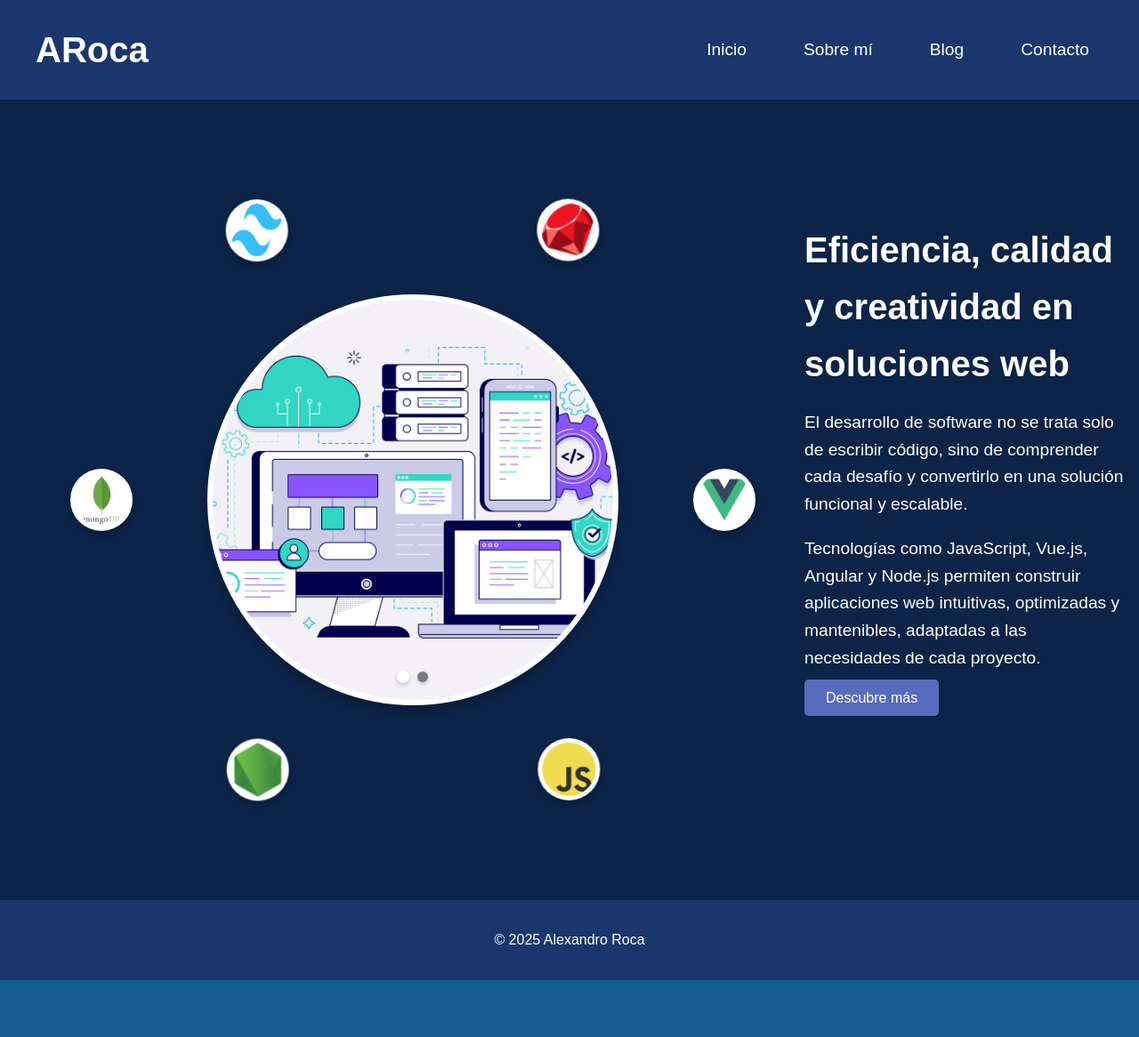
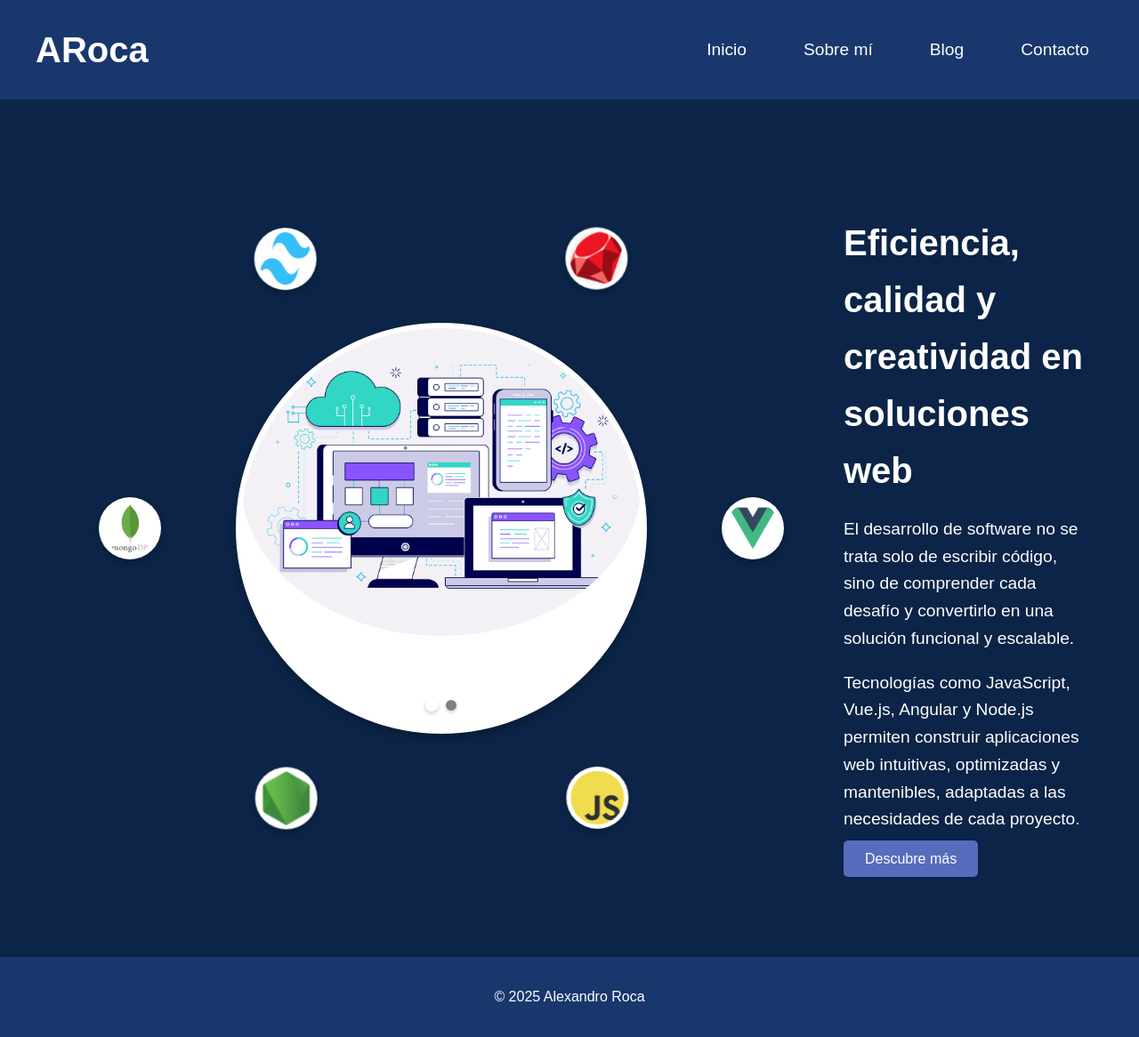
Before and after one commit to alexrok21/alexrok21.github.io, a Jekyll site: the page built from index.markdown, in a window 1280 px wide. Shown: the whole page at 89% size. Built offline with Jekyll 4.4.1, drawn with Linux system fonts in a browser that asks for light colours; before the commit the page ends 1102 px from its top, so only the background shows below that.

Commit message:
modificaciones en media query

```diff
--- a/_includes/header.html
+++ b/_includes/header.html
@@ -6,6 +6,12 @@
         <span class="logo-text">ARoca</span><span class="cursor">_</span>
       </a>
     </div>
+
+    <!-- Botón de hamburguesa para móviles -->
+    <button class="hamburger" aria-label="Menú">
+      <i class="fas fa-bars"></i>
+    </button>
+
     <!-- Menú de navegación -->
     <nav class="nav-menu">
       {% for item in site.nav %}
--- a/assets/css/header.css
+++ b/assets/css/header.css
@@ -157,3 +157,52 @@
    animation: blink 1s infinite;
    /* Aplica la animación de parpadeo */
 }
+
+/* Botón de hamburguesa */
+.hamburger {
+   display: none;
+   /* Oculto por defecto */
+   font-size: 1.5rem;
+   color: #fff;
+   background: none;
+   border: none;
+   cursor: pointer;
+   padding: 0.5rem;
+   transition: color 0.3s ease;
+}
+
+.hamburger:hover {
+   color: var(--color-accent);
+}
+
+/* Media query para móviles */
+@media (max-width: 768px) {
+   .hamburger {
+      display: block;
+   }
+
+   .nav-menu {
+      visibility: hidden;
+      opacity: 0;
+      max-height: 0;
+      flex-direction: column;
+      gap: 1rem;
+      background: var(--color-secondary);
+      position: fixed;
+      top: 80px;
+      left: 0;
+      right: 0;
+      padding: 1rem;
+      z-index: 1000;
+      box-shadow: 0 4px 8px rgba(0, 0, 0, 0.2);
+      overflow: hidden;
+      transition: max-height 0.3s ease, opacity 0.3s ease, visibility 0.3s;
+      width: 100%;
+   }
+
+   .nav-menu.active {
+      visibility: visible;
+      opacity: 1;
+      max-height: 100vh;
+   }
+}
--- a/assets/css/home.css
+++ b/assets/css/home.css
@@ -1,8 +1,10 @@
 /* Contenedor principal */
 .landing-page {
 	display: flex;
+	flex-direction: column;
 	justify-content: center;
 	align-items: center;
+	padding: 2rem;
 	height: 100vh;
 	background: var(--color-primary);
 	position: relative;
@@ -13,17 +15,31 @@
 	width: 100%;
 }
 
-/* Contenedor de las dos secciones */
 .split-container {
-	display: grid;
-	grid-template-columns: 1fr 1fr;
-	/* Divide la pantalla en dos columnas iguales */
+	display: flex;
+	gap: 2rem;
+	/* Espacio entre las secciones */
 	width: 90%;
-	/* Ajusta el ancho total */
+	/* Ancho total */
 	max-width: 1200px;
 	/* Límite máximo para pantallas grandes */
-	gap: 20px;
-	/* Espacio entre las columnas */
+	margin: 0 auto;
+	/* Centrado horizontal */
+}
+
+/* Sección Izquierda: Orbitales */
+.orbit-section {
+	flex: 1;
+	/* Ocupa el espacio disponible */
+	position: relative;
+	text-align: center;
+	/* Centrar elementos internos */
+}
+
+.orbit-container {
+	position: relative;
+	margin: 0 auto;
+	/* Centrar el contenedor */
 }
 
 /* Contenedor de la imagen principal */
@@ -52,8 +68,9 @@
 
 /* Imágenes dentro del contenedor */
 .profile-image {
+	max-width: 100%;
 	width: 100%;
-	height: 100%;
+	height: auto;
 	object-fit: cover;
 	border-radius: 50%;
 	position: absolute;
@@ -372,53 +389,39 @@
 
 /* Sección Derecha: Texto Descriptivo */
 .text-section {
+	flex: 1;
+	/* Ocupa el espacio disponible */
 	display: flex;
 	flex-direction: column;
 	justify-content: flex-start;
-	/* Alinea el contenido hacia arriba */
 	align-items: flex-start;
-	/* Alinea el contenido a la izquierda */
 	color: #fff;
 	text-align: left;
 	position: relative;
-	width: 120%;
-	/* Aumenta el ancho en un 20% */
-	margin-top: 40px;
-	/* Margen superior para separar del borde */
 	padding: 20px;
-	/* Espaciado interno */
 	box-sizing: border-box;
-	/* Incluye el padding en el cálculo del ancho */
 }
 
 .text-section h1 {
 	font-size: 2.5rem;
 	margin-bottom: 1rem;
 	opacity: 0;
-	/* Inicialmente oculto */
 	transform: translateY(20px);
-	/* Posición inicial fuera de vista */
 	transition: opacity 0.5s ease, transform 0.5s ease;
-	/* Animación de entrada */
 }
 
 .text-section p {
 	font-size: 1.2rem;
 	margin-bottom: 1rem;
 	opacity: 0;
-	/* Inicialmente oculto */
 	transform: translateY(20px);
-	/* Posición inicial fuera de vista */
 	transition: opacity 0.5s ease, transform 0.5s ease;
-	/* Animación de entrada */
 }
 
 /* Botón de acción */
 .text-section .button {
 	background: var(--color-accent);
-	/* Color de fondo del botón */
 	color: var(--color-light);
-	/* Mejor contraste con un color más claro */
 	border: none;
 	padding: 0.75rem 1.5rem;
 	border-radius: 5px;
@@ -426,19 +429,14 @@
 	font-size: 1rem;
 	text-decoration: none;
 	opacity: 0;
-	/* Inicialmente oculto */
 	transform: translateY(20px);
-	/* Posición inicial fuera de vista */
 	transition: opacity 0.5s ease, transform 0.5s ease;
-	/* Animación de entrada */
 }
 
 /* Hover */
 .text-section .button:hover {
 	background: var(--color-secondary);
-	/* Color secundario en hover */
 	color: var(--color-light);
-	/* Asegurar contraste */
 }
 
 /* Contenedor común para los bloques de texto */
@@ -489,23 +487,72 @@
 	/* Mover hacia la posición final */
 }
 
+/* Media query para móviles */
 @media (max-width: 768px) {
-
-	/* Cambiar a una sola columna en pantallas pequeñas */
 	.split-container {
-		grid-template-columns: 1fr;
-		/* Una sola columna */
+		flex-direction: column;
+		/* Apilar las secciones verticalmente */
+		gap: 1rem;
+		/* Reducir el espacio entre las secciones */
 	}
 
-	/* Reducir el tamaño del contenedor de la órbita */
-	.orbit-container {
-		width: 600px;
-		height: 600px;
+	.orbit-section {
+		width: 100%;
+		/* Ocupar todo el ancho */
+		text-align: center;
+		/* Centrar los elementos */
 	}
 
-	/* Centrar el texto */
+	.orbit-container {
+		transform: scale(0.8);
+		/* Reducir el tamaño del contenedor orbital */
+		margin: 0 auto;
+		/* Centrar el contenedor */
+	}
+
 	.text-section {
-		align-items: center;
+		width: 100%;
+		/* Ocupar todo el ancho */
 		text-align: center;
+		/* Centrar el texto */
+		padding: 1rem;
+		/* Reducir el padding */
+	}
+
+	.text-content h1 {
+		font-size: 1.8rem;
+		/* Tamaño de fuente más pequeño para móviles */
+	}
+
+	.text-content p {
+		font-size: 1rem;
+		/* Tamaño de fuente reducido */
+	}
+
+	.text-section .button {
+		font-size: 0.9rem;
+		/* Botón más pequeño */
+		padding: 0.5rem 1rem;
+		/* Reducir el padding del botón */
+	}
+
+	/* Tooltips responsivos */
+	.tooltip-container {
+		width: 90%;
+		/* Ancho reducido para móviles */
+		margin: 0 auto;
+		/* Centrar el tooltip */
+	}
+
+	.tooltip-body {
+		flex-direction: column;
+		/* Cambiar disposición a columna */
+		gap: 1rem;
+		/* Espacio entre elementos */
+	}
+
+	.sidebar {
+		display: none;
+		/* Ocultar sidebar en móviles */
 	}
 }
--- a/assets/css/main.css
+++ b/assets/css/main.css
@@ -11,6 +11,7 @@
    display: flex;
    flex-direction: column;
    min-height: 100vh;
+   overflow-x: hidden;
 }
 
 .page-content-default {
--- a/assets/js/scripts.js
+++ b/assets/js/scripts.js
@@ -60,24 +60,6 @@
     indicators[0].classList.add("active");
   });
 })();
-
-// Módulo 2: Interacciones del Menú
-// (function menuModule() {
-//   const navLinks = document.querySelectorAll(".nav-menu a");
-//   const logoCursor = document.querySelector(".logo .cursor");
-
-//   // Añadir eventos a los enlaces del menú
-//   navLinks.forEach((link) => {
-//     link.addEventListener("mouseenter", () => {
-//       logoCursor.style.opacity = "0"; // Oculta el cursor del título
-//       logoCursor.style.animation = "none"; // Detiene la animación
-//     });
-//     link.addEventListener("mouseleave", () => {
-//       logoCursor.style.opacity = "1"; // Muestra el cursor del título
-//       logoCursor.style.animation = "blink 1s infinite"; // Reactiva la animación
-//     });
-//   });
-// })();
 
 (function menuModule() {
   // Espera a que el DOM esté completamente cargado
@@ -142,26 +124,39 @@
   });
 })();
 
-// Seleccionar todos los círculos orbitales
-// const orbitCircles = document.querySelectorAll('.orbit-circle');
-/* const orbitCircles = "";
+// Módulo 4: Menú Hamburguesa
+(function hamburgerMenuModule() {
+  document.addEventListener("DOMContentLoaded", () => {
+    const hamburger = document.querySelector(".hamburger");
+    const navMenu = document.querySelector(".nav-menu");
 
-// Función para detener todas las animaciones
-function stopAllAnimations() {
-    orbitCircles.forEach(circle => {
-        circle.style.animationPlayState = 'paused';
+    if (!hamburger || !navMenu) {
+      console.error("El botón de hamburguesa o el menú no fueron encontrados.");
+      return;
+    }
+
+    hamburger.addEventListener("click", () => {
+      if (navMenu.classList.contains("active")) {
+        navMenu.classList.remove("active");
+        setTimeout(() => {
+          navMenu.style.maxHeight = "0";
+        }, 300); // Esconde el menú después de la animación
+      } else {
+        navMenu.style.maxHeight = "500px"; // Ajusta según necesidad
+        navMenu.classList.add("active");
+      }
     });
-}
 
-// Función para reanudar todas las animaciones
-function resumeAllAnimations() {
-    orbitCircles.forEach(circle => {
-        circle.style.animationPlayState = 'running';
+    document.addEventListener("click", (event) => {
+      if (
+        !navMenu.contains(event.target) &&
+        !hamburger.contains(event.target)
+      ) {
+        navMenu.classList.remove("active");
+        setTimeout(() => {
+          navMenu.style.maxHeight = "0";
+        }, 300);
+      }
     });
-}
-
-// Añadir eventos de hover a cada círculo
-orbitCircles.forEach(circle => {
-    circle.addEventListener('mouseenter', stopAllAnimations); // Detener al entrar
-    circle.addEventListener('mouseleave', resumeAllAnimations); // Reanudar al salir
-}); */
+  });
+})();
```
